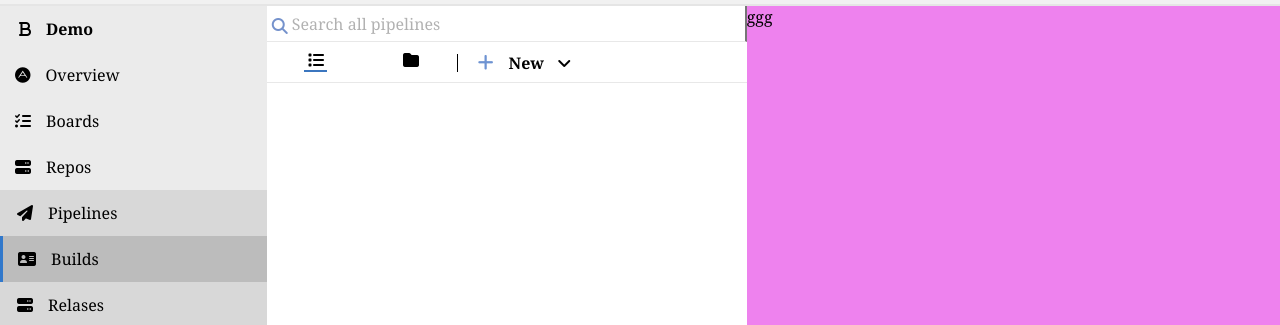
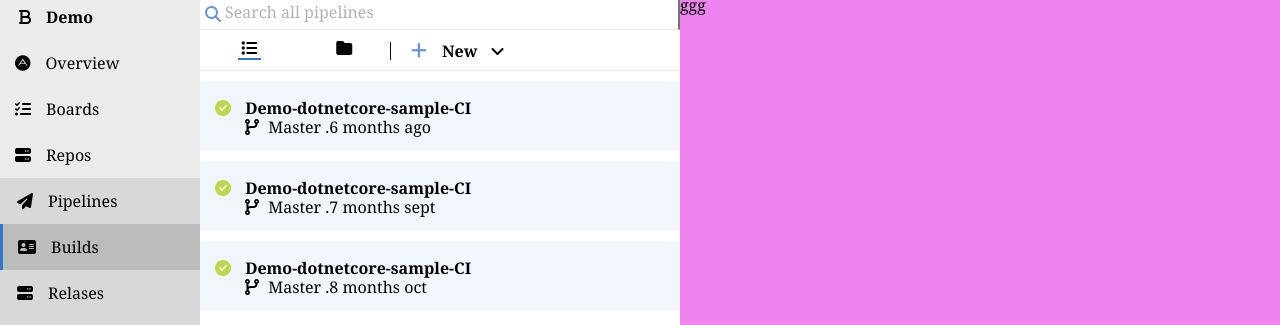
Before and after one commit to yailenfe/prueba-final, a plain HTML site: page index.html in a window 1280 px wide. Shown: the part 48-373 px from the top of the page. Drawn offline with Linux system fonts and the light colour scheme.

Commit message:
herder terminado, menu de navegacion teminado

```diff
--- a/index.html
+++ b/index.html
@@ -12,7 +12,7 @@
 
 <body>
     <header class="cabezera">
-        <h1>Azur<span>DevOps</span></h1>
+        <h1>Azur<span class="logo">DevOps</span></h1>
         <div class="menu-migajas">
             <ul class="menu-cental">
                 <li>Releasenotes-ring0</li>
@@ -33,7 +33,7 @@
     <div class="navegacion">
         <div class="menu-derecha">
             <a class="menu2"><i class="fas fa-bold"></i>Demo</a>
-            <ul>
+            <ul id="menu-derecha-1">
                 <li class="no seleccinado"><i class="fab fa-adn"></i>Overview</li>
                 <li class="no seleccinado"><i class="fas fa-tasks"></i>Boards</li>
                 <li class="no seleccinado"><i class="fas fa-server"></i>Repos</li>
@@ -68,6 +68,22 @@
                         <i class="fas fa-angle-down"></i>
                     </li>
                 </ul>
+
+            </div>
+            <div class="menu-respuesta">
+
+                <h1> <i id="menu-repuesta-2" class="fas fa-check-circle"> </i> Demo-dotnetcore-sample-CI</h1>
+                <i class="fas fa-code-branch"><span class="menu-respusta-3"> Master .6 months ago</span> </i>
+            </div>
+            <div class="menu-respuesta">
+
+                <h1> <i id="menu-repuesta-2" class="fas fa-check-circle"> </i> Demo-dotnetcore-sample-CI</h1>
+                <i class="fas fa-code-branch"><span class="menu-respusta-3"> Master .7 months sept</span> </i>
+            </div>
+            <div class="menu-respuesta">
+
+                <h1> <i id="menu-repuesta-2" class="fas fa-check-circle"> </i> Demo-dotnetcore-sample-CI</h1>
+                <i class="fas fa-code-branch"><span class="menu-respusta-3"> Master .8 months oct</span> </i>
             </div>
         </div>
         <div class="menu-izquirda">ggg</div>
--- a/style.css
+++ b/style.css
@@ -15,9 +15,11 @@
         padding: 15px;
         font-size: 20px;
         display: flex;
+        align-items: center;
         justify-content: space-between;
         align-items: flex-start;
         border-bottom: 2px solid rgba(0, 0, 0, 0.05);
+        height: 10px;
     }
 
     .iconos {
@@ -46,22 +48,21 @@
         opacity: .4;
     }
 
-span {
+    span.logo {
         color: #0e1df1;
     }
 
     .navegacion {
         display: -webkit-flex;
         display: flex;
-    height: 700px;
+        height: 400px;
     }
 
     .menu-derecha {
-    -webkit-flex: 1;
+        -webkit-flex: 2;
         -ms-flex: 1;
         flex: 1;
         background-color: #ebebeb;
-    display: inline-block;
         border-bottom: 2px solid rgba(0, 0, 0, 0.05);
     }
 
@@ -104,7 +105,7 @@ span {
     .menu-medium {
         -webkit-flex: 2;
         -ms-flex: 1;
-    flex: 1;
+        flex: 0.3;
         display: flex;
         flex-direction: column;
         justify-content: stretch;
@@ -185,8 +186,34 @@ i#icono-seleccionado {
         width: 23px;
     }
 
+    .menu-respuesta {
+        display: flex;
+        justify-content: center;
+        text-align: justify;
+        flex-direction: column;
+        background-color: #f1f6fc;
+        height: 70px;
+        width: 480px;
+        margin-top: 10px;
+    }
+
+    i#menu-repuesta-2 {
+        color: #c0d553;
+        margin-left: 15px;
+        margin-right: 10px;
+    }
+
+    .menu-respusta-3 {
+        font-weight: normal;
+        margin-left: 5px;
+    }
+
+    .menu-respuesta i {
+        margin-left: 45px;
+    }
+
     .menu-izquirda {
         -webkit-flex: 1;
-    flex: 2;
+        flex: 3;
         background-color: violet;
     }
```
Lines whose indentation alone changed are shown as unchanged.
